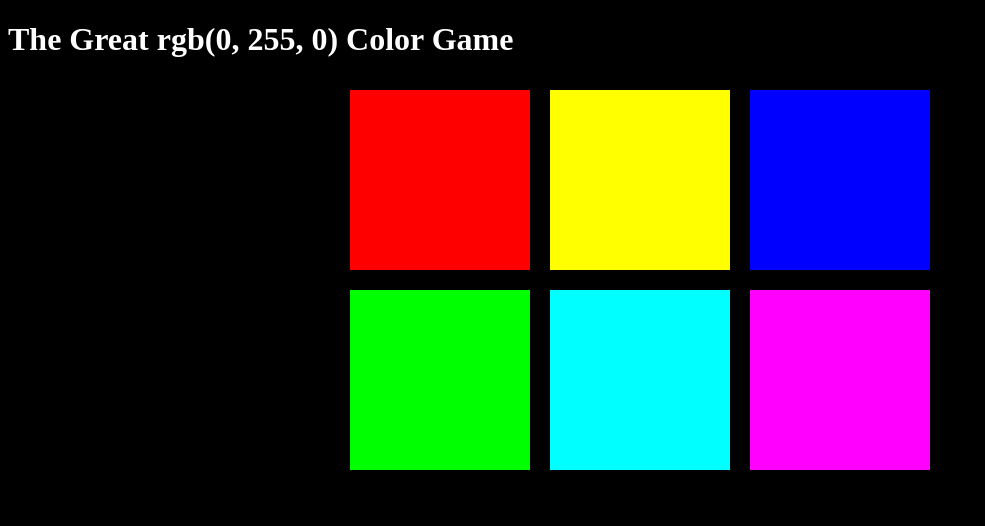
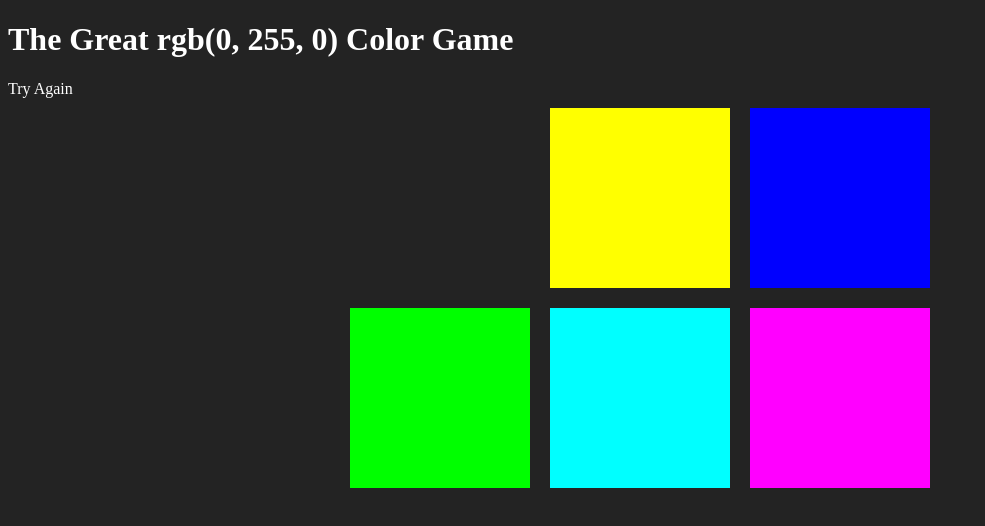
Before and after one commit to GSingh1994/UDEMY_Projects, a plain HTML site: page Color_Game.html in a window 1280 px wide. Both pictures are taken after a click on the element 439 px from the left and 179 px from the top of the page. Shown: the whole page, without its empty margins (0-985 px from the left). Drawn offline with Linux system fonts and the light colour scheme.

Commit message:
Added more functionality.

```diff
--- a/Color_Game.css
+++ b/Color_Game.css
@@ -1,8 +1,8 @@
 body {
-	background-color: #000;
+	background-color: #232323;
 }
 
-h1{
+h1,#message{
 	color: white;
 }
 .square {
--- a/Color_Game.html
+++ b/Color_Game.html
@@ -6,6 +6,11 @@
 </head>
 <body>
 	<h1>The Great <span class="colorDisplay">RGB</span> Color Game</h1>
+
+	<div>
+		<span id="message"></span>
+	</div>
+
 	<div id="container">
 		<div class="square"></div>
 		<div class="square"></div>
--- a/Color_Game.js
+++ b/Color_Game.js
@@ -8,10 +8,9 @@ var colors = [
 ]
 
 var squares = document.querySelectorAll(".square");
-
 var pickedColor = colors[3];
-
-var colorDisplay = document.querySelector("span");
+var colorDisplay = document.querySelector(".colorDisplay");
+var messageDisplay = document.querySelector("#message")
 
 colorDisplay.textContent = pickedColor;
 
@@ -20,6 +19,20 @@ for (var i = 0; i < squares.length; i++) {
 	squares[i].style.backgroundColor = colors[i];
 	// add click listener to the square.
 	squares[i].addEventListener("click", function() {
-		alert(this.style.backgroundColor)
+		var clickedColor = this.style.backgroundColor
+		// compare color to clicked color
+		if (clickedColor === pickedColor) {
+			messageDisplay.textContent = "Correct"
+			changeColors(clickedColor);
+		}else{
+			this.style.backgroundColor = "#232323";
+			messageDisplay.textContent = "Try Again"
+		}
 	})
 }
+
+function changeColors(color) {
+	for (var i = 0; i < squares.length; i++) {
+		squares[i].style.backgroundColor = color;
+	}
+}
```
